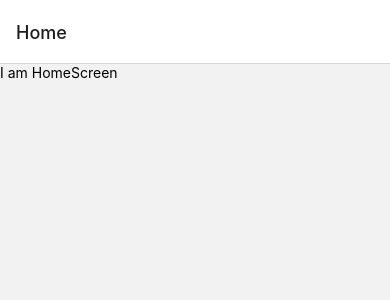
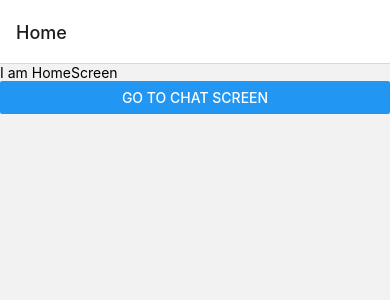
Before and after one commit to aniruddh622003/Tinder-Clone, a React Native app: screen /Home in a window 390 px wide. Shown: the top 300 px of the page. Built offline with nearby package versions, Linux system fonts and the light colour scheme.

Commit message:
Home Screen(1/2)

```diff
--- a/screens/HomeScreen.js
+++ b/screens/HomeScreen.js
@@ -1,10 +1,16 @@
+import { useNavigation } from "@react-navigation/native";
 import React from "react";
-import { View, Text } from "react-native";
+import { View, Text, Button } from "react-native";
 
 const HomeScreen = () => {
+  const navigation = useNavigation();
   return (
     <View>
       <Text>I am HomeScreen</Text>
+      <Button
+        title="Go to Chat Screen"
+        onPress={() => navigation.navigate("Chat")}
+      />
     </View>
   );
 };
```
